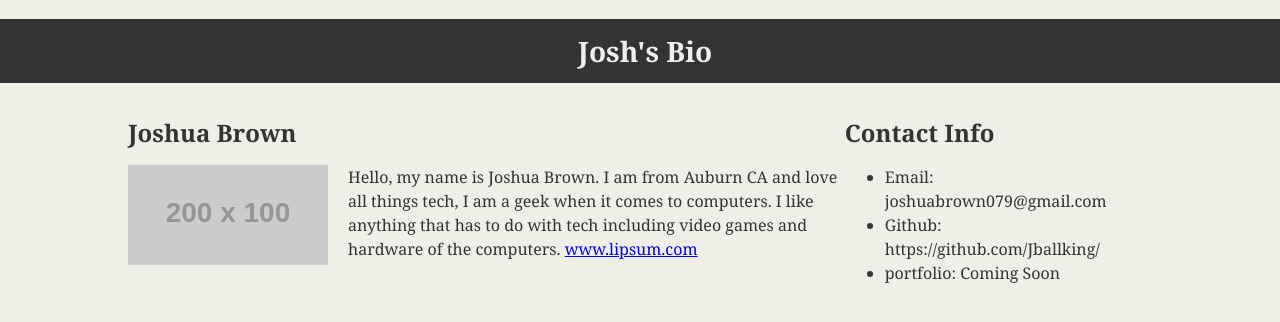
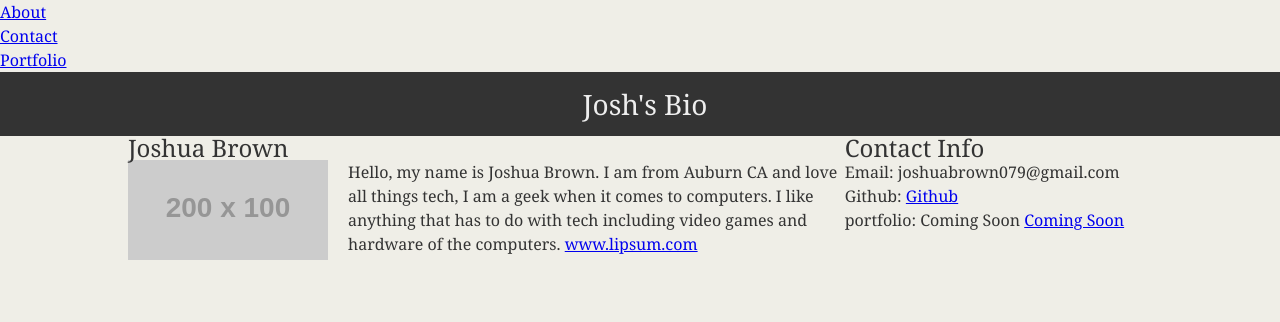
Before and after one commit to Jballking/Bio, a plain HTML site: page index.html in a window 1280 px wide. Drawn offline with Linux system fonts and the light colour scheme; placeholder pictures from the web are drawn by us.

Commit message:
updates with new instructions

```diff
--- /dev/null
+++ b/Reset.css
@@ -0,0 +1,48 @@
+/* http://meyerweb.com/eric/tools/css/reset/
+   v2.0 | 20110126
+   License: none (public domain)
+*/
+
+html, body, div, span, applet, object, iframe,
+h1, h2, h3, h4, h5, h6, p, blockquote, pre,
+a, abbr, acronym, address, big, cite, code,
+del, dfn, em, img, ins, kbd, q, s, samp,
+small, strike, strong, sub, sup, tt, var,
+b, u, i, center,
+dl, dt, dd, ol, ul, li,
+fieldset, form, label, legend,
+table, caption, tbody, tfoot, thead, tr, th, td,
+article, aside, canvas, details, embed,
+figure, figcaption, footer, header, hgroup,
+menu, nav, output, ruby, section, summary,
+time, mark, audio, video {
+	margin: 0;
+	padding: 0;
+	border: 0;
+	font-size: 100%;
+	font: inherit;
+	vertical-align: baseline;
+}
+/* HTML5 display-role reset for older browsers */
+article, aside, details, figcaption, figure,
+footer, header, hgroup, menu, nav, section {
+	display: block;
+}
+body {
+	line-height: 1;
+}
+ol, ul {
+	list-style: none;
+}
+blockquote, q {
+	quotes: none;
+}
+blockquote:before, blockquote:after,
+q:before, q:after {
+	content: '';
+	content: none;
+}
+table {
+	border-collapse: collapse;
+	border-spacing: 0;
+}
--- a/Student Bio.html
+++ b/index.html
@@ -5,9 +5,15 @@
     <meta name="viewport" content="width=device-width, initial-scale=1.0">
     <meta http-equiv="X-UA-Compatible" content="ie=edge">
     <title>Bio</title>
+    <link rel="stylesheet" type="text/css" href="Reset.css">
     <link rel="stylesheet" type="text/css" href="Stylesheet.css">
 </head>
     <body>
+        <ul>
+            <li><a href="index.html">About</a></li>
+            <li><a href="contact.html">Contact</a></li>
+            <li><a href="portfolio.html">Portfolio</a></li>
+        </ul>
         <header>
             <h1>Josh's Bio</h1>
         </header>
@@ -30,9 +36,9 @@
         <section id="contact-info">
             <h2>Contact Info</h2>
                 <ul>
-                    <li>Email: joshuabrown079@gmail.com</li>
-                    <li>Github: https://github.com/Jballking/</li>
-                    <li>portfolio: Coming Soon</li>
+                    <li><strong> Email:</strong> joshuabrown079@gmail.com</li>
+                    <li><strong> Github: </strong> <a href=https:github.com/Jballking >Github</a></li>
+                    <li><strong> portfolio:</strong> Coming Soon <a href=# >Coming Soon</a></li>
                 </ul>
         </section>
         </div>
```
Also changed, not shown: contact.html (added, +26 -0 lines), portfolio.html (added, +26 -0 lines), 1 other file.
